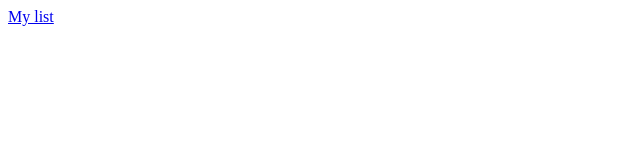
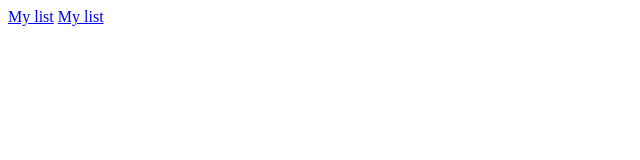
Before and after one commit to bilohubkang/art, a plain HTML site: page index.html in a window 1280 px wide. Shown: the full height of the page, 0-640 px from the left. Drawn offline with Linux system fonts and the light colour scheme.

Commit message:
created index.html

```diff
--- a/index.html
+++ b/index.html
@@ -6,5 +6,6 @@
 </head>
 <body>
     <a href="list.html">My list</a>
+    <a href="list.html">My list</a>
 </body>
 </html>
```
